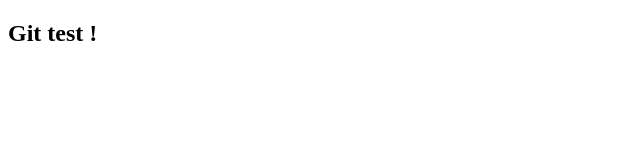
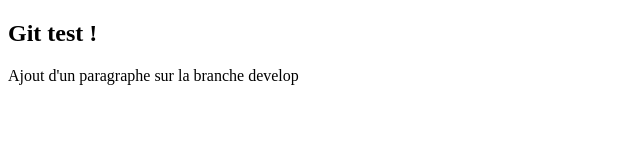
Before and after one commit to Elmalik07/gitrepo, a plain HTML site: page index.html in a window 1280 px wide. Shown: the whole page, without its empty margins (0-640 px from the left). Drawn offline with Linux system fonts and the light colour scheme.

Commit message:
ajout d'un paragraphe

```diff
--- a/index.html
+++ b/index.html
@@ -7,5 +7,6 @@
 </head>
 <body>
     <h2>Git test !</h2>
+    <p>Ajout d'un paragraphe sur la branche develop</p>
 </body>
 </html>
```
